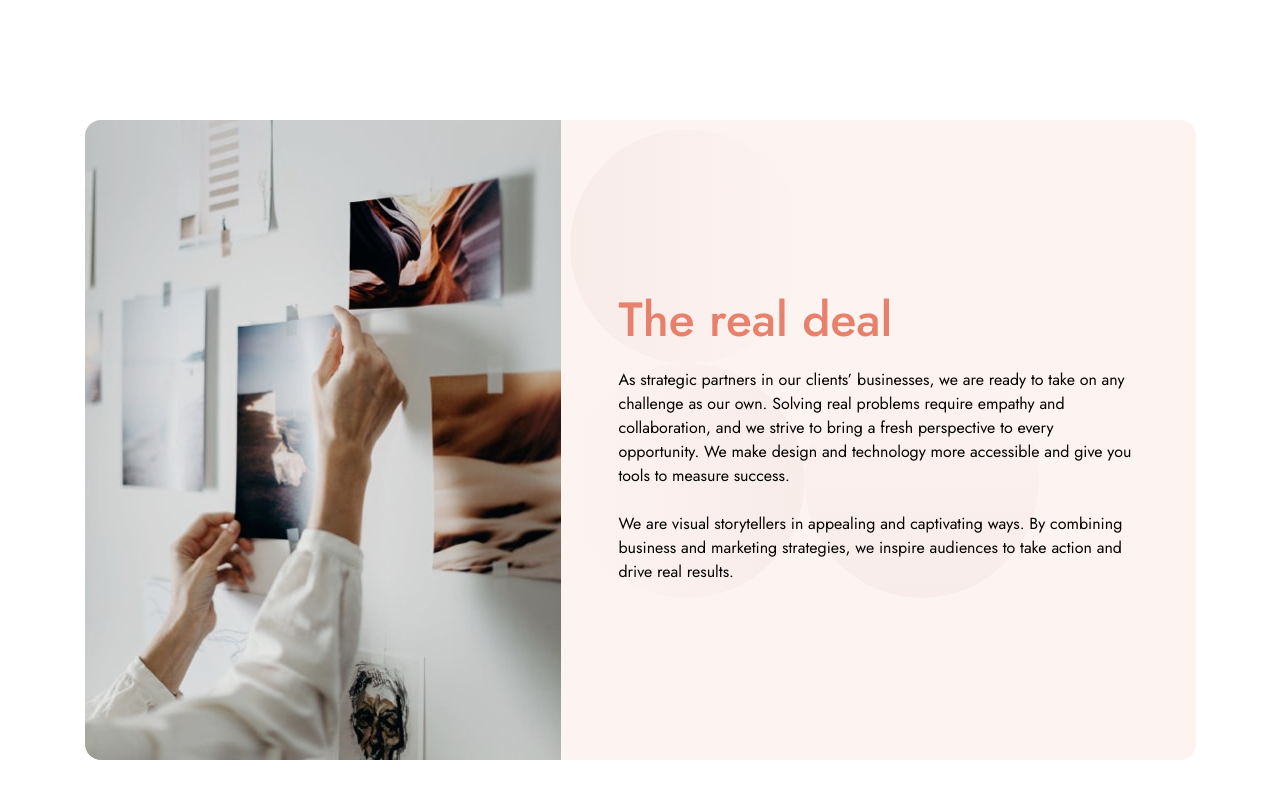
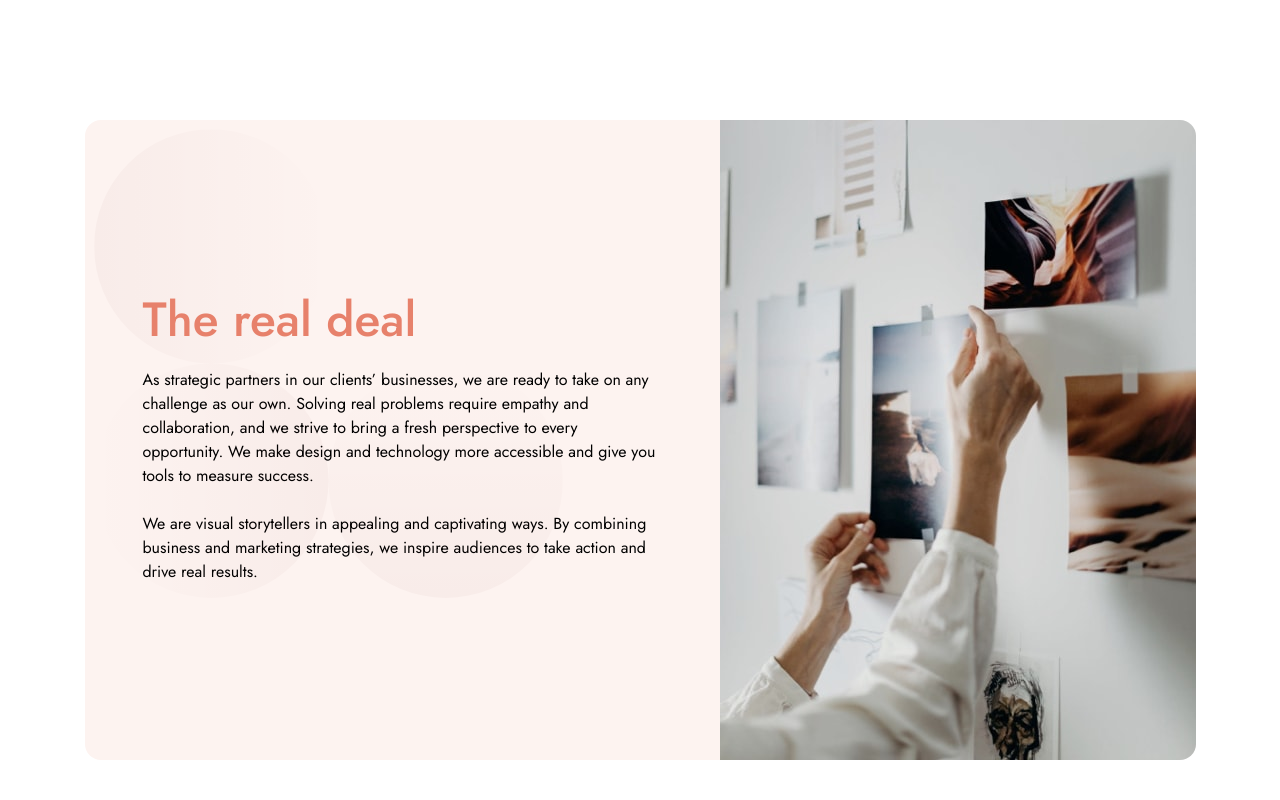
Before and after one commit to nicknjagi/designo-multi-page-website, a Next.js app: page /about in a window 1280 px wide. Shown: the part 2100-2900 px from the top of the page. Built offline with nearby package versions, Linux system fonts and the light colour scheme.

Commit message:
add title metadata

```diff
--- a/app/about/page.js
+++ b/app/about/page.js
@@ -3,6 +3,10 @@ import AboutCard from "@/components/shared/AboutCard"
 import Cta from "@/components/shared/Cta"
 import LocationCardsContainer from "@/components/shared/LocationCardsContainer"
 
+
+export const metadata = {
+  title: 'About',
+};
 const About = () => {
   const data = [
     {
@@ -10,14 +14,14 @@ const About = () => {
       content: ['We are a crew of strategists, problem-solvers, and technologists. Every design is thoughtfully crafted from concept to launch, ensuring success in its given market. We are constantly updating our skills in a myriad of platforms.', 'Our team is multi-disciplinary and we are not merely interested in form — content and meaning are just as important. We give great importance to craftsmanship, service, and prompt delivery. Clients have always been impressed with our high-quality outcomes that encapsulates their brand’s story and mission.'],
       img:"image-world-class-talent.jpg",
       alt:'a person looking at some photos',
-      order:''
+      order:'order-first'
     },
     {
       title:'The real deal',
       content:['As strategic partners in our clients’ businesses, we are ready to take on any challenge as our own. Solving real problems require empathy and collaboration, and we strive to bring a fresh perspective to every opportunity. We make design and technology more accessible and give you tools to measure success.','We are visual storytellers in appealing and captivating ways. By combining business and marketing strategies, we inspire audiences to take action and drive real results.'],
       img:"image-real-deal.jpg",
       alt:'a person hanging a photo on a wall',
-      order:'order-2'
+      order:'order-1'
     }
   ]
   return (
--- a/app/app-design/page.js
+++ b/app/app-design/page.js
@@ -2,6 +2,10 @@ import Banner from "@/components/shared/Banner";
 import CardLinks from "@/components/shared/CardLinks";
 import CardsContainer from "@/components/shared/CardsContainer";
 import Cta from "@/components/shared/Cta";
+
+export const metadata = {
+  title: 'App Design',
+};
 
 const AppDesign = () => {
   const bannerData = {
--- a/app/contact/page.js
+++ b/app/contact/page.js
@@ -1,5 +1,9 @@
 import LocationCardsContainer from "@/components/shared/LocationCardsContainer"
 import Image from "next/image"
+
+export const metadata = {
+  title: 'Contact',
+};
 
 const Contact = () => {
   return (
--- a/app/graphic-design/page.js
+++ b/app/graphic-design/page.js
@@ -2,6 +2,10 @@ import Banner from "@/components/shared/Banner";
 import CardLinks from "@/components/shared/CardLinks";
 import CardsContainer from "@/components/shared/CardsContainer";
 import Cta from "@/components/shared/Cta";
+
+export const metadata = {
+  title: 'Graphic Design',
+};
 
 const GraphicDesign = () => {
   const bannerData = {
```
